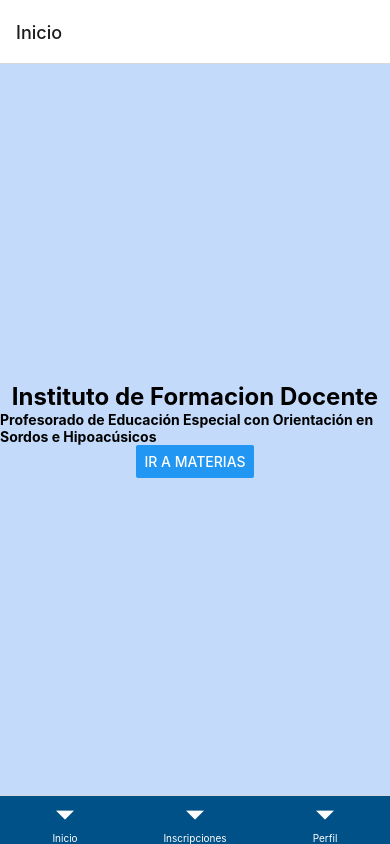
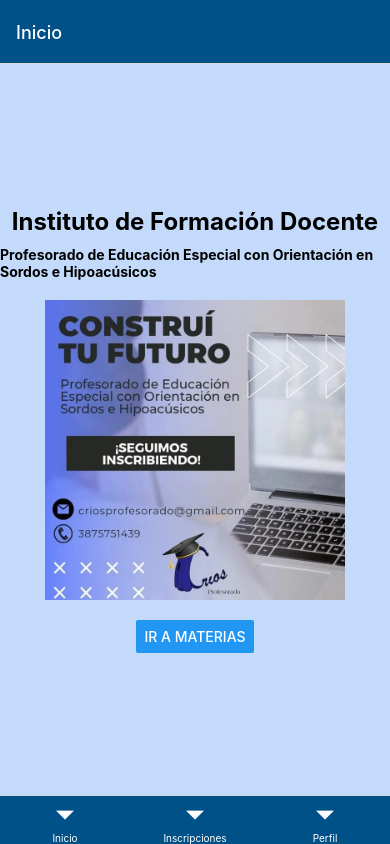
Before and after one commit to MaxFerrarottiDEV/Proyecto-DesarrolloMovil, a React Native app: screen /Inicio in a window 390 px wide. Built offline with nearby package versions, Linux system fonts and the light colour scheme.

Commit message:
Actualizacion pequeña para homescreen.js 2

```diff
--- a/AppNavigator.js
+++ b/AppNavigator.js
@@ -14,9 +14,11 @@
     <NavigationContainer>
       <Tab.Navigator
         screenOptions={{
-          tabBarStyle: { backgroundColor: "#005187" }, // Color de fondo de la barra de navegación
-          tabBarActiveTintColor: "#ffffff", // Color de las letras activas
-          tabBarInactiveTintColor: "#ffffff", // Color de las letras inactivas
+          tabBarStyle: { backgroundColor: "#005187" }, // Color de fondo de la barra inferior
+          tabBarActiveTintColor: "#ffffff", // Color de las letras activas en la barra inferior
+          tabBarInactiveTintColor: "#ffffff", // Color de las letras inactivas en la barra inferior
+          headerStyle: { backgroundColor: "#005187" }, // Color de fondo del header superior
+          headerTintColor: "#ffffff", // Color del texto en el header superior
         }}
       >
         <Tab.Screen name="Inicio" component={HomeScreen} />
--- a/HomeScreen.js
+++ b/HomeScreen.js
@@ -1,12 +1,19 @@
 /* eslint-disable prettier/prettier */
 import React from "react";
-import { View, Text, Button, StyleSheet } from "react-native";
+import { View, Text, Button, StyleSheet, Image } from "react-native";
 
 export default function HomeScreen({ navigation }) {
   return (
     <View style={styles.container}>
-      <Text style={styles.title}>Instituto de Formacion Docente</Text>
+      <Text style={styles.title}>Instituto de Formación Docente</Text>
       <Text style={styles.subtitle}>Profesorado de Educación Especial con Orientación en Sordos e Hipoacúsicos</Text>
+
+      {/* Añadir imagen después del subtítulo */}
+      <Image
+        source={require('./assets/Carrusel_1.jpg')} // Ruta de la imagen
+        style={styles.image}  // Estilos para la imagen
+      />
+
       <Button
         title="Ir a Materias"
         onPress={() => navigation.navigate("Materias")}
@@ -25,9 +32,17 @@
   title: {
     fontSize: 24,
     fontWeight: "bold",
+    marginBottom: 10, // Espacio entre el título y el subtítulo
   },
   subtitle: {
     fontSize: 14,
     fontWeight: "bold",
-  }
+    marginBottom: 20, // Espacio entre el subtítulo y la imagen
+  },
+  image: {
+    width: 300,  // Ancho de la imagen
+    height: 300, // Alto de la imagen
+    marginBottom: 20, // Espacio debajo de la imagen
+    backgroundColor: "#4d82bc"
+  },
 });
```
